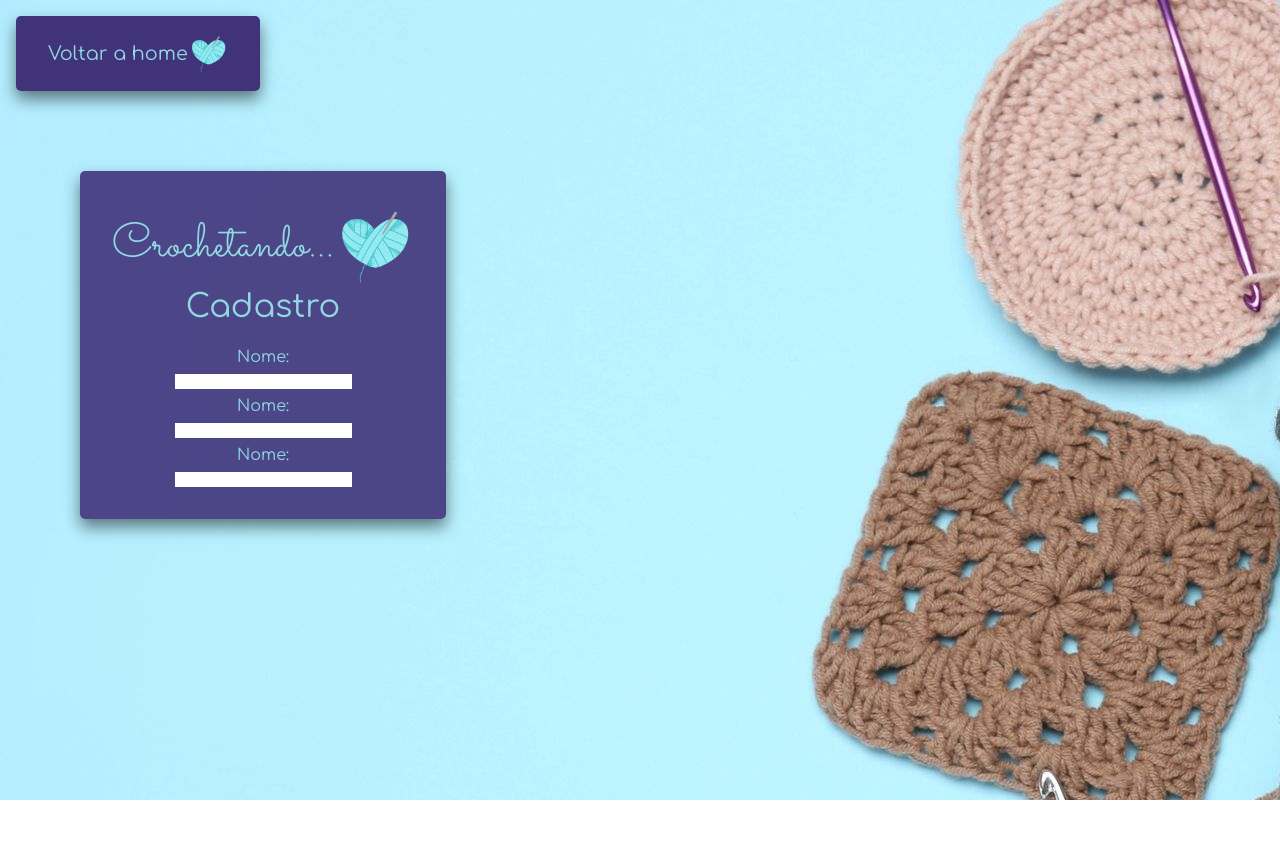
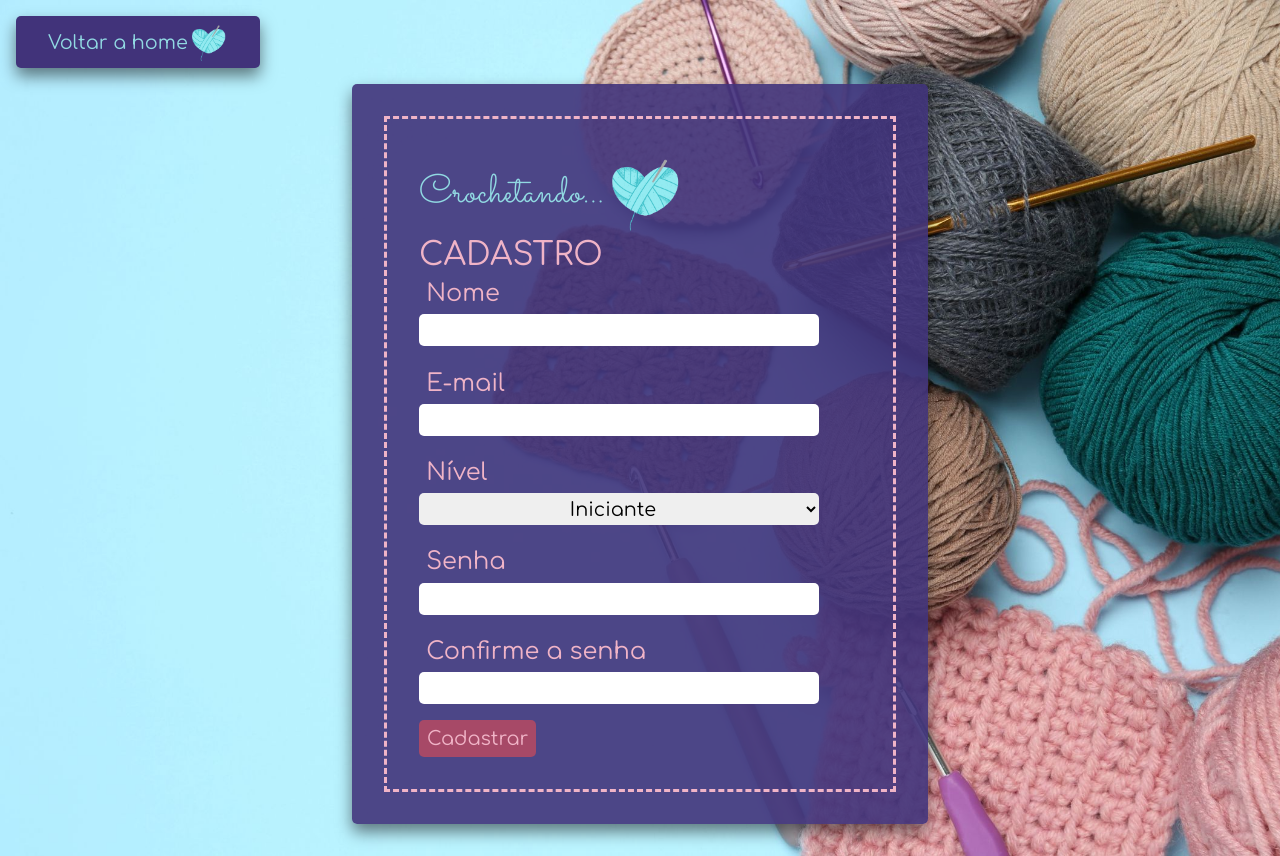
Before and after one commit to AikoJu/Projeto-Individual-2023, a website: page site/cadastro.html in a window 1280 px wide. Before the commit the page ends 800 px from the top, so only its background shows below. Drawn offline with Linux system fonts and the light colour scheme.

Commit message:
Página cadastro

```diff
--- a/css/cadastro.css
+++ b/css/cadastro.css
@@ -3,7 +3,7 @@
 
 
 :root{
-    --rosa: #fdedf2;
+    --rosa: #f0b4c7;
     --rosaEscuro: #a74967;
     --roxo: #41337a;
     --verdeClaro:#91D9E2 ;
@@ -27,16 +27,16 @@ html{
 
 body {
     background-image: url("../assets/img/imgBack.jpg");
-
+    background-size: cover;
   }
 
-header a button{
+.voltar {
     border-style: none;
     border-radius: 5px;
     display: flex;
     align-items: center;
     background-color: var(--roxo);
-    padding: 1rem 2rem ;
+    padding: 0.3rem 2rem ;
     margin: 1rem;
     font-family: 'Comfortaa';
     font-size: 1.2rem;
@@ -44,7 +44,7 @@ header a button{
     box-shadow: 0 .5rem 1rem rgba(0, 0, 0, .5);
 }
 
-header a button img{
+.voltar img{
     width: 40px;
     padding: 0;
     margin: 0;
@@ -52,24 +52,28 @@ header a button img{
 
 
 
-header a button:hover  {
-    border-style: solid;
-    border-color: var(--roxo);
+.voltar:hover  {
+    color: var(--rosa);
     background-color: var(--verde);
+}
+.container{
+    display: flex;
+    justify-content: center;
+    align-items: center;
 }
 
 /* formulario cadastro */
-.container .form{
+.container .form {
     border-radius: 5px;
     height: fit-content;
-    width: fit-content;
+    width: 45%;
     background-color: rgba(65, 51, 122, 0.9);
-    margin: 5rem;
+    margin: 2rem;
+    margin-top: 0 ;
     padding: 2rem ;
     display: flex;
     flex-direction: column;
     align-items: center;
-    justify-content: space-evenly;
     box-shadow: 0 .5rem 1rem rgba(0, 0, 0, .5);
 }
 
@@ -77,23 +81,66 @@ header a button:hover  {
     display: flex;
     align-items: center;
     font-family: 'Sacramento';
-    font-size: 3rem;
+    font-size: 2.5rem;
     color: var(--verdeClaro);
+    margin-bottom: 0;
 }
 .container .form .logo img{
     width: 5rem;
 }
 
 
-.container .form .titulo{
+.container .form .costura .titulo{
     font-family: 'Comfortaa';
     font-size: 2rem;
-    color: var(--verdeClaro);
+    color: var(--rosa);
+    margin-bottom: 0.5rem;
+}
+
+.container .form .costura .dados{
+    font-family: 'Comfortaa';
+    font-size: 1.5rem;
+    color: var(--rosa);
+    margin: 0.3em;
+}
+
+.container .form .costura input{
+    width: 25rem;
+    height: 2rem;
+    font-size: 1.2rem;
+    border-radius: 5px;
+    text-align:center;
     margin-bottom: 1rem;
 }
 
-.container .form .dados{
+
+.container .form .costura select{
+    width: 25rem;
+    height: 2rem;
+    font-size: 1.2rem;
     font-family: 'Comfortaa';
-    color: var(--verdeClaro);
-    margin: 0.5em;
+    border-radius: 5px;
+    text-align:center;
+    margin-bottom: 1rem;
 }
+.container .costura{
+    border-style: dashed;
+    border-color: var(--rosa);
+    padding: 2rem;
+}
+
+button{
+    padding: 0.5rem;
+    border-radius: 5px;
+    background-color: var(--rosaEscuro);
+    font-family: 'Comfortaa';
+    font-size: 1.2rem;
+    color: var(--rosa);
+    cursor: pointer;
+}
+
+button:hover{
+    background-color: var(--verdeClaro);
+    color: var(--rosaEscuro);
+    cursor: pointer;
+}
--- a/css/style.css
+++ b/css/style.css
@@ -47,13 +47,14 @@ header .logo{
     font-family: 'Sacramento';
 }
 
-.navbar {
+.navbar{
     display: flex;
     list-style: none;
     align-items:center ;
     justify-content:space-around;
     cursor: pointer;
 }
+
 .navbar li a{
     font-size: 2rem;
     font-family: 'Comfortaa';
--- a/site/cadastro.html
+++ b/site/cadastro.html
@@ -9,19 +9,31 @@
     <title>Crochetando... | Cadastro</title>
 </head>
 <body>
-    <header>
-        <a href="index.html"><button>Voltar a home <img src="../assets/img/image-removebg-preview.png"></button> </a>
-    </header>
+        <a href="index.html"><button class="voltar" >Voltar a home <img src="../assets/img/image-removebg-preview.png"></button> </a>
+
     <div class="container">
         <div class="form">
+            <div class="costura">
             <p class="logo">Crochetando...<img src="../assets/img/image-removebg-preview.png" ></p>
-            <p class="titulo">Cadastro</p>
-            <p class="dados">Nome:</p>
+            <p class="titulo">CADASTRO</p>
+            <p class="dados">Nome </p>
             <input id="inputNome">
-            <p class="dados">Nome:</p>
-            <input id="inputNome">
-            <p class="dados">Nome:</p>
-            <input id="inputNome">
+            <p class="dados">E-mail</p>
+            <input id="inputEmail">
+            <p class="dados">Nível</p>
+            <select class="select" id="selectNivel">
+                <option value="iniciante">Iniciante</option>
+                <option value="intermediario">Intermediária(o)</option>
+                <option value="experiente">Experiente</option>
+            </select>
+            <p class="dados">Senha</p>
+            <input id="inputSenha">
+            <p class="dados">Confirme a senha</p>
+            <input id="inputSenha">
+            <button>
+                Cadastrar
+            </button>
+            </div>
         </div>
     </div>
 
```
Also changed, not shown: site/index.html (+1 -1 lines).
